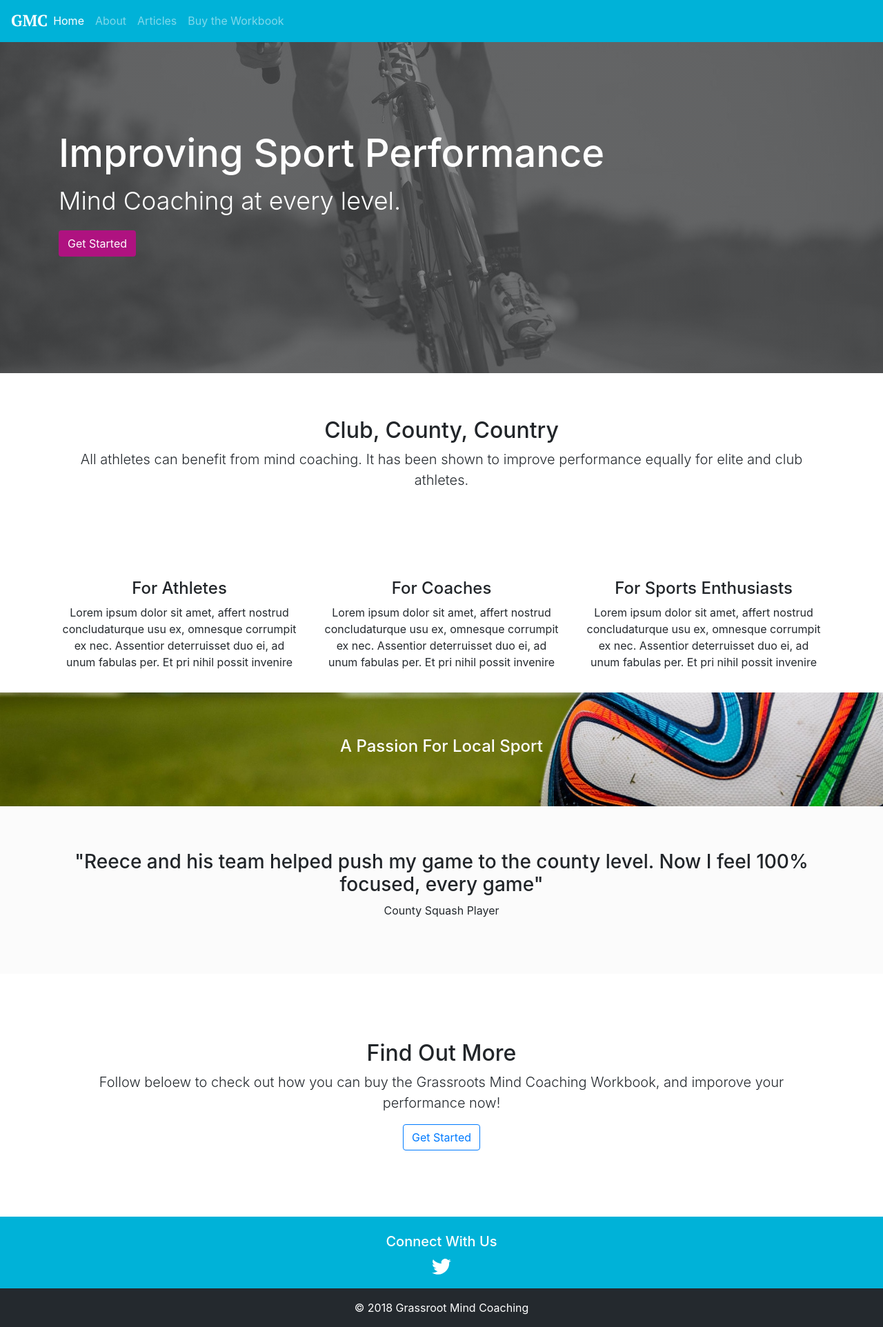
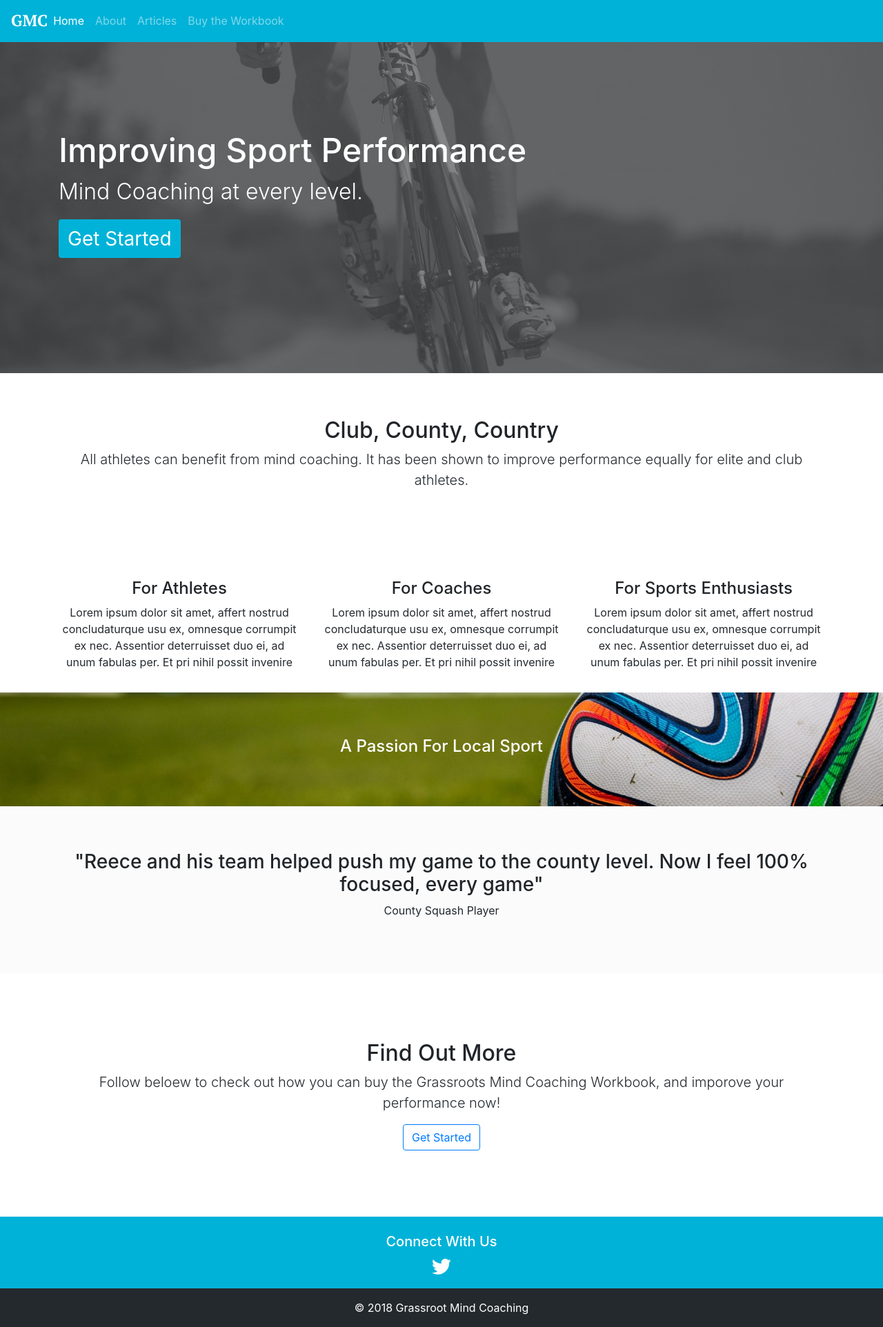
Before and after one commit to krussll/etsysimplicity, a Jekyll site: the page built from index.md, in a window 1280 px wide. Shown: the whole page at 69% size. Built offline with Jekyll 4.4.1, drawn with Linux system fonts in a browser that asks for light colours; nearby versions of some CDN libraries.

Commit message:
Update main.scss

```diff
--- a/css/main.scss
+++ b/css/main.scss
@@ -56,17 +56,18 @@
   min-height: 480px;
   padding: 8rem 1rem;
   h1 {
-    font-size: 3.5rem;
+    font-size: 3rem;
   }
   p.lead {
-    font-size: 2.25rem;
+    font-size: 2rem;
   }
 
   .btn {
     color: #fff;
     background-image: none;
-    background-color: #AF1280;
+    background-color: $nav-background;
     border-color: transparent;
+    font-size: 1.75rem;
   }
 }
 
```
